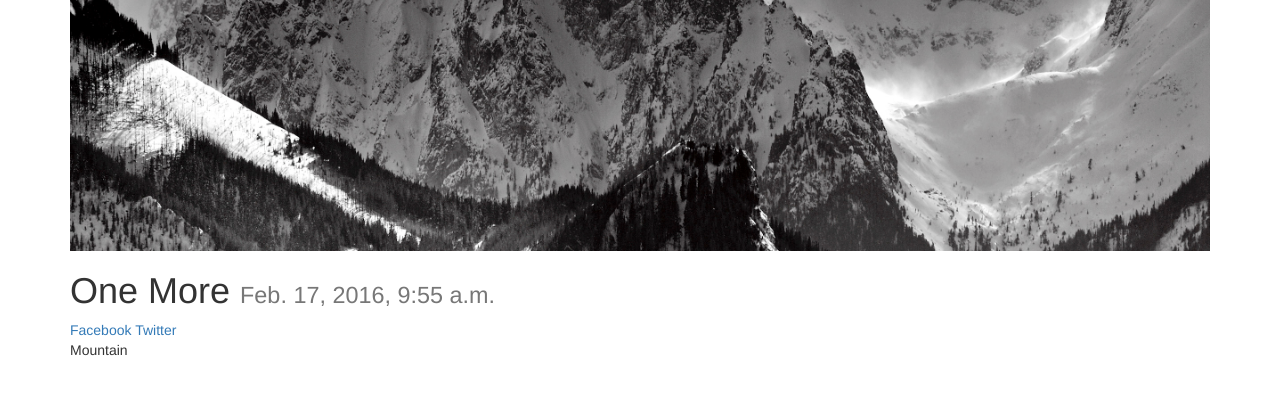
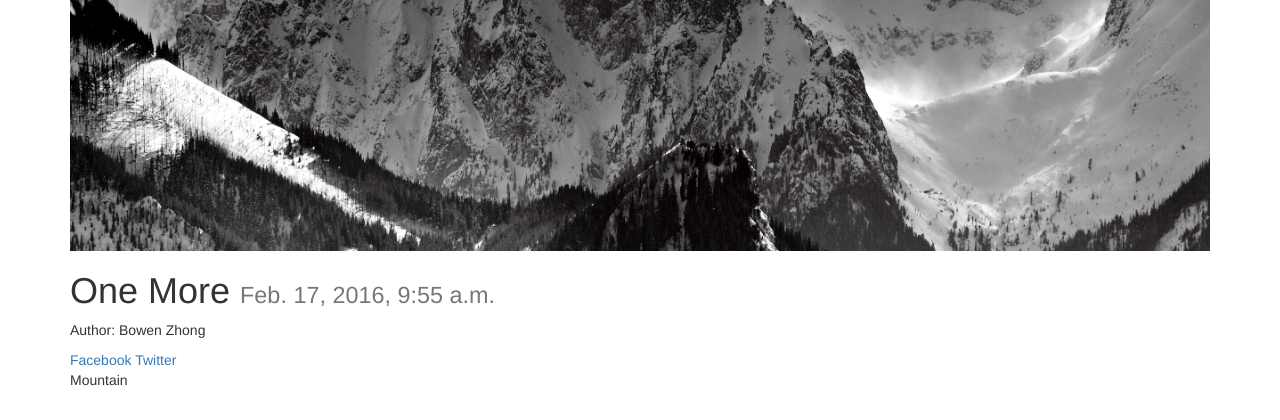
Before and after one commit to zbw322092/Django-Blog, a Django app: a page that uses blog/templates/post_detail.html in a window 1280 px wide. Shown: the part 463-883 px from the top of the page. Before the commit the page ends 819 px from the top, so only its background shows below. Run offline with Django 3.2, Linux system fonts and the light colour scheme; data comes from the database, SQL or seed files in the repository; both versions use the stored data as it was after the commit; some libraries are stand-ins or nearby versions.

Commit message:
update 11
Associate User to Post with a Foreign Key

```diff
--- a/blog/posts/models.py
+++ b/blog/posts/models.py
@@ -1,6 +1,6 @@
 from __future__ import unicode_literals
 
-
+from django.conf import settings
 from django.core.urlresolvers import reverse
 from django.db import models
 from django.db.models.signals import pre_save
@@ -16,6 +16,7 @@ def upload_location(instance, filename):
     return "%s/%s" %(instance.id, filename)
 
 class Post(models.Model):
+    user = models.ForeignKey(settings.AUTH_USER_MODEL, default=1 )
     title = models.CharField(max_length=120)
     slug = models.SlugField(unique=True)
     image = models.ImageField(upload_to=upload_location,
--- a/blog/posts/views.py
+++ b/blog/posts/views.py
@@ -14,6 +14,7 @@ def post_create(request):
 	if form.is_valid():
 		instance = form.save(commit=False)
 		print form.cleaned_data.get("title")
+		instance.user = request.user
 		instance.save()
 		#meaage success
 		messages.success(request, "Successfully Created")
--- a/blog/templates/post_detail.html
+++ b/blog/templates/post_detail.html
@@ -9,7 +9,9 @@
 			<img src="{{ instance.image.url }}" class="img-responsive" />
 		{% endif %}
 	<h1>{{ title }} <small>{{ instance.timestamp }}</small></h1>
-
+	{% if instance.user.get_full_name %}
+	<p>Author: {{ instance.user.get_full_name }}</p>
+	{% endif %}
 
 
 	<a href="https://www.facebook.com/sharer/sharer.php?u={{ request.build_absolute_uri }}">
--- a/blog/templates/post_list.html
+++ b/blog/templates/post_list.html
@@ -13,6 +13,7 @@
 				{% endif %}
 		      <div class="caption">
 		        <h3><a href='{{ obj.get_absolute_url }}'>{{ obj.title }}</a> <small>{{ obj.timestamp|timesince }} ago</small></h3>
+		        {% if obj.user.get_full_name %}<p>Author: {{ obj.user.get_full_name }}</p>{% endif %}
 		        <p>{{ obj.content|linebreaks|truncatechars:120 }}</p>
 		        <p><a href="{{ obj.get_absolute_url }}" class="btn btn-primary" role="button">View</a></p>
 		      </div>
```
Also changed, not shown: blog/db.sqlite3, blog/posts/migrations/0002_post_user.py (added), media_cdn/None/misty-mountains-wallpapers_e76SxDk.jpg (added).
